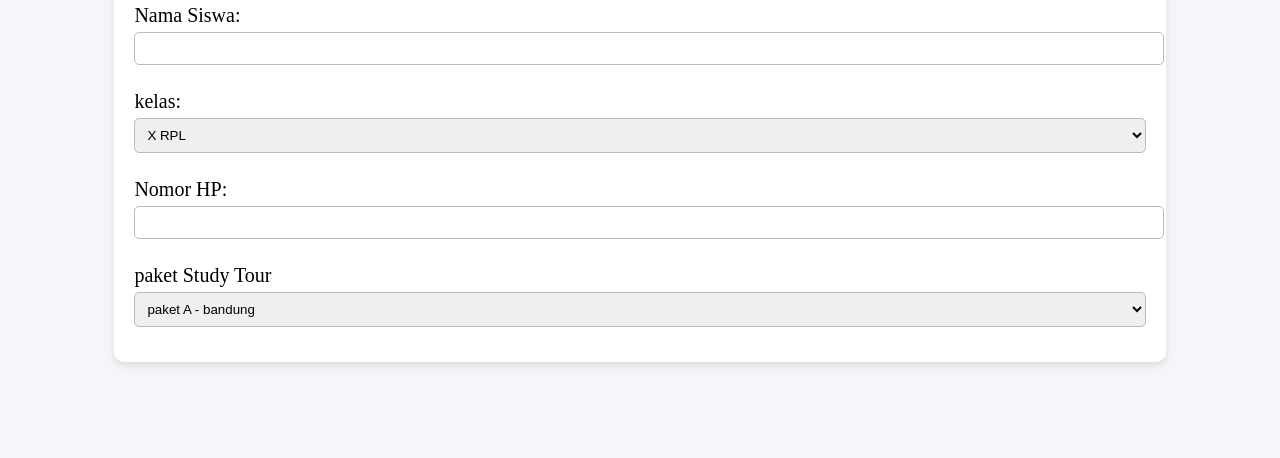
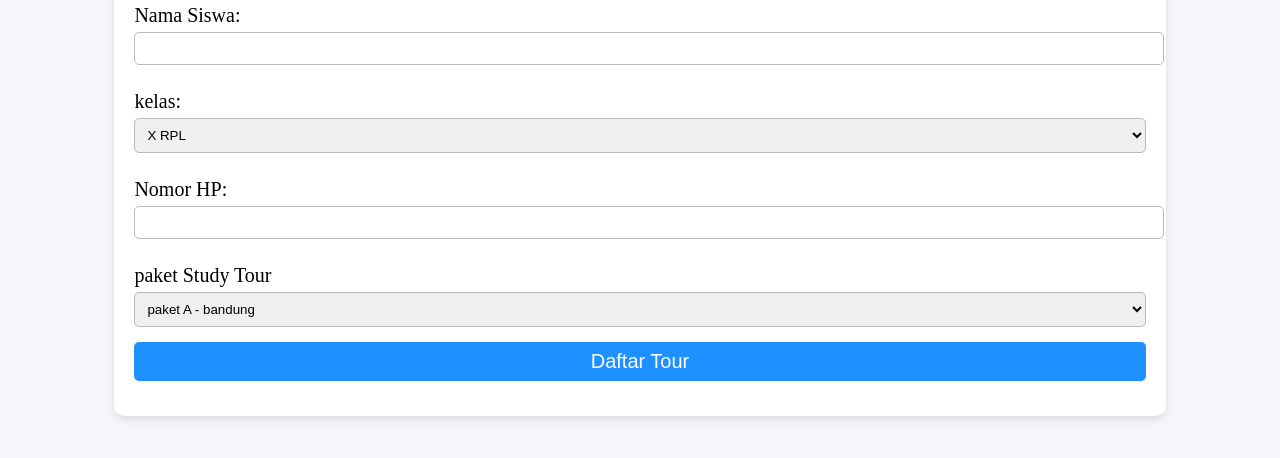
Before and after one commit to nabill7/latihan7, a plain HTML site: page index.html in a window 1280 px wide. Shown: the part 108-566 px from the top of the page. Drawn offline with Linux system fonts and the light colour scheme.

Commit message:
menambah tombol daftar study Tour

```diff
--- a/index.html
+++ b/index.html
@@ -32,13 +32,19 @@
       display: block;
       margin: 10px 0 5px;
     }
-    input, select {
+    input, select, button {
       width: 100%;
       padding: 8px;
       margin-bottom: 15px;
       border: 1px solid #bbb;
       border-radius: 5px;
       box-sizing: bolder-box;
+    }
+    button {
+      background: dodgerblue;
+      color: white;
+      font-size: 20px;
+      border: none;
     }
  </style>
 </head>
@@ -65,6 +71,9 @@
       <option value="">paket A - bandung</option>
       <option value="">paket B - Yogyakarta</option>
       <option value="">paket C - Bali</option>
+      </select>
+
+    <button type="butmit">Daftar Tour</button>
     </form>
  </div>
 </body>
```
